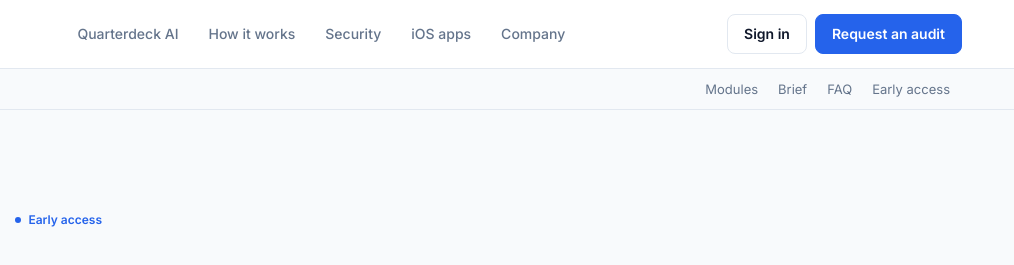
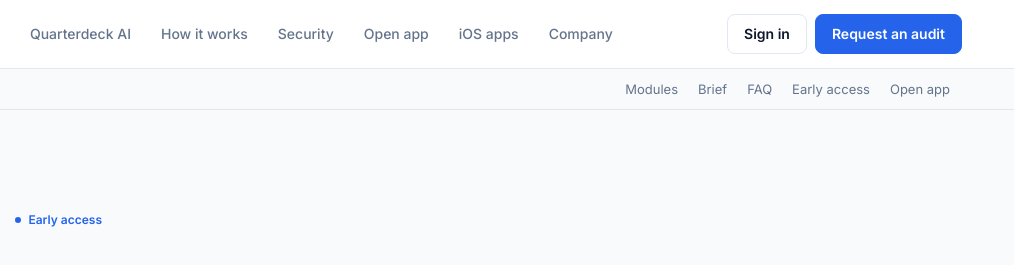
Before and after one commit to kpappworx/kpappworx-site, a plain HTML site: page products/quarterdeck.html in a window 1280 px wide. Shown: the top 265 px of the page, 266-1280 px from the left. Drawn offline with Linux system fonts and the light colour scheme.

Commit message:
Quarterdeck access: working login/audit links, free-audit-first CTAs, contact fallback, short URLs

```diff
--- a/assets/css/kp.css
+++ b/assets/css/kp.css
@@ -486,3 +486,6 @@ a.dd-prod:hover, a.dd-prod:focus-visible{ background:var(--bg-2); }
 /* kicker paragraphs inside copy blocks keep kicker sizing */
 .about-copy p.kicker, .cols-copy p.kicker{ font-size:11.5px; line-height:1.4; color:var(--ink-3); }
 :root[data-theme="dark"] .band-dark{ background:#161b22; border-top:1px solid rgba(236,239,233,.08); border-bottom:1px solid rgba(236,239,233,.08); }
+
+/* "Open app" lives in the header only where there is room; it is also in the mobile menu, footer and product sub-bar */
+@media (max-width:1100px){ .nav-links a[data-nav="app"]{ display:none; } }
--- a/products/quarterdeck.html
+++ b/products/quarterdeck.html
@@ -264,6 +264,7 @@ a.rack-item:hover .rack-go{ color:var(--accent); transform:translateX(3px); }
       <a href="/products/quarterdeck" data-nav="product">Quarterdeck AI</a>
       <a href="/products/quarterdeck#how">How it works</a>
       <a href="/products/quarterdeck#security">Security</a>
+      <a href="https://app.kpappworx.com" data-nav="app">Open app</a>
       <a href="/labs" data-nav="apps">iOS apps</a>
       <a href="/company" data-nav="company">Company</a>
     </div>
@@ -283,6 +284,7 @@ a.rack-item:hover .rack-go{ color:var(--accent); transform:translateX(3px); }
     <a href="/labs">iOS apps</a>
     <a href="/company">Company</a>
     <a href="/about">About</a>
+    <a href="https://app.kpappworx.com">Open the Quarterdeck app</a>
     <div class="mm-divider"></div>
     <a href="https://app.kpappworx.com/login">Sign in</a>
     <a href="/contact?reason=Quarterdeck%20AI%20%E2%80%94%20paid%20audit"><strong>Request an audit</strong></a>
@@ -293,7 +295,7 @@ a.rack-item:hover .rack-go{ color:var(--accent); transform:translateX(3px); }
 <div class="pbar" aria-label="Quarterdeck AI product navigation">
   <div class="pbar-in">
     <a class="pbar-id" href="#top" aria-label="Quarterdeck AI, back to top"><span class="pf-mark"><svg viewBox="0 0 24 24" fill="currentColor" aria-hidden="true"><path d="M4 20V5a15 15 0 0 1 15 15H4z" opacity=".38"/><path d="M4 20v-8a8 8 0 0 1 8 8H4z"/></svg></span>Quarterdeck AI <span class="pbar-by">by KPAppWorx</span></a>
-    <nav class="pbar-links" aria-label="Quarterdeck AI sections"><a href="#pillars">Modules</a><a href="#screenshots">Brief</a><a href="#faq">FAQ</a><a href="#partners">Early access</a></nav>
+    <nav class="pbar-links" aria-label="Quarterdeck AI sections"><a href="#pillars">Modules</a><a href="#screenshots">Brief</a><a href="#faq">FAQ</a><a href="#partners">Early access</a><a href="https://app.kpappworx.com">Open app</a></nav>
     <div class="pbar-cta"><a href="https://app.kpappworx.com/login" class="btn btn-ghost" aria-label="Sign in to Quarterdeck AI">Sign in</a><a href="/contact?reason=Quarterdeck%20AI%20%E2%80%94%20paid%20audit" class="btn btn-product">Request audit</a></div>
   </div>
 </div>
@@ -917,6 +919,7 @@ a.rack-item:hover .rack-go{ color:var(--accent); transform:translateX(3px); }
           <li><a href="/products/quarterdeck">Quarterdeck AI</a></li>
           <li><a href="/products/quarterdeck#how">How it works</a></li>
           <li><a href="/products/quarterdeck#security">Security</a></li>
+          <li><a href="https://app.kpappworx.com">Quarterdeck app</a></li>
           <li><a href="https://app.kpappworx.com/login">Sign in</a></li>
         </ul>
       </nav>
```
Also changed, not shown: about.html (+3 -0 lines), company.html (+3 -0 lines), contact.html (+3 -0 lines), index.html (+3 -0 lines), labs.html (+3 -0 lines), privacy.html (+3 -0 lines), products/index.html (+3 -0 lines), terms.html (+3 -0 lines), vercel.json.
